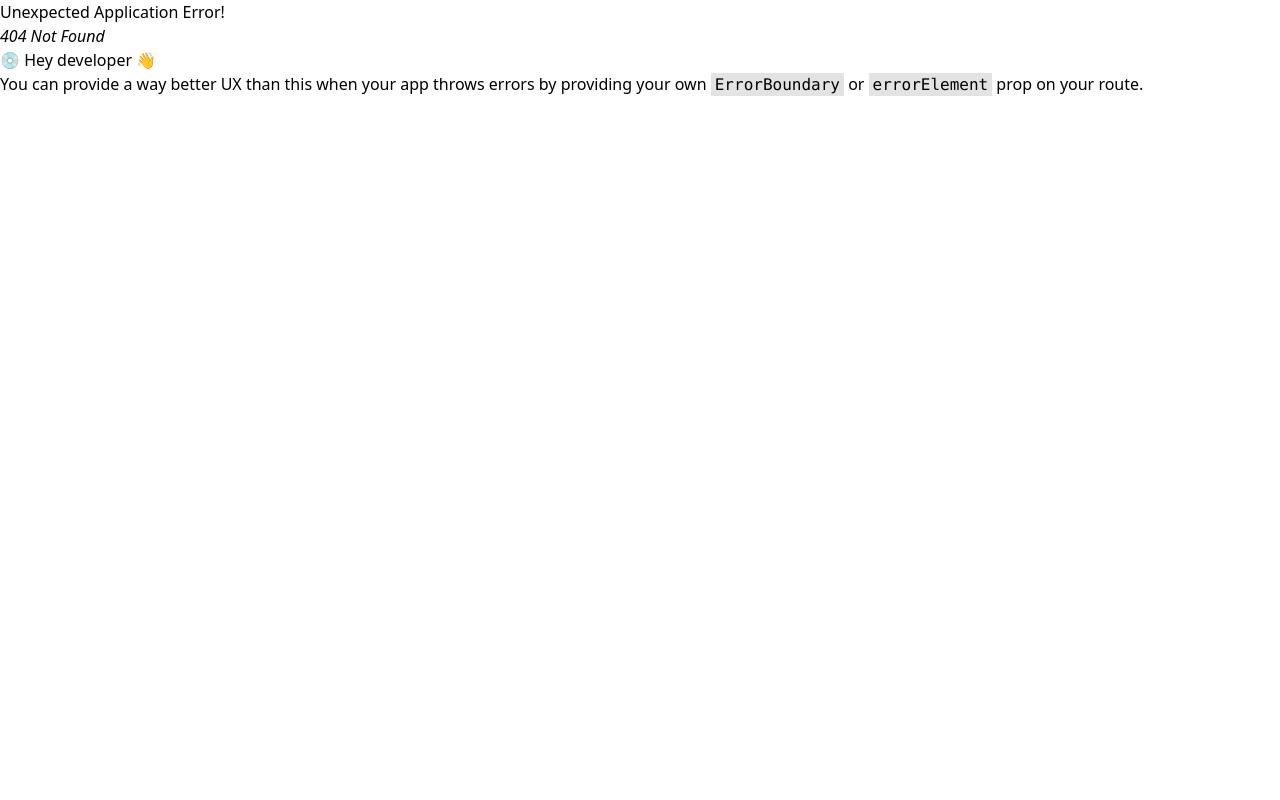
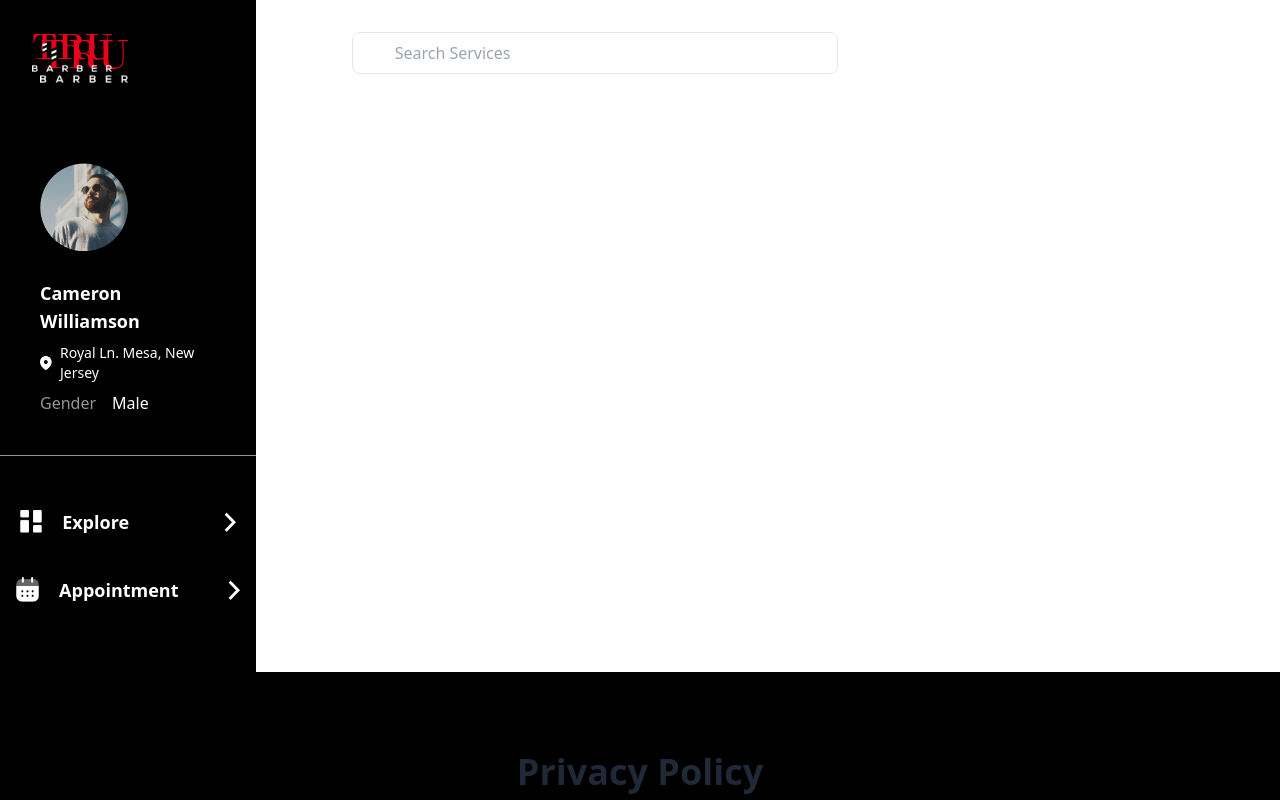
Before and after one commit to Soda-bees/trubarber-web, a React (Create React App) app: page /privacy-policy in a window 1280 px wide. Before the commit this address had no page. Shown: the top 800 px of the page. Built offline with nearby package versions, Linux system fonts and the light colour scheme.

Commit message:
privacyPolicy page is in progress

```diff
--- a/src/components/BarberSection/index.tsx
+++ b/src/components/BarberSection/index.tsx
@@ -242,7 +242,6 @@ const BarberSection = (props: Props) => {
                 </div>
               </div>
             </div>
-
             <div className="mt-2 text-center flex flex-row bg-black text-white py-2 px-4 rounded-lg w-full items-center justify-between cursor-pointer active:opacity-50">
               <div className="text-white">Book Appointment</div>
               <img src={images.arrowBtn} className="w-[4%] h-full" />
--- a/src/components/SideBar/index.tsx
+++ b/src/components/SideBar/index.tsx
@@ -1,4 +1,4 @@
-import React from "react";
+import React, { useState } from "react";
 import images from "../../services/config/images";
 import ScrollToTopLink from "../ScrollToTopLink";
 import { useLocation } from "react-router-dom";
@@ -8,14 +8,16 @@ type Props = {};
 const SideBar = (props: Props) => {
   const location = useLocation();
   const activePath = location.pathname;
+  const [onClickToggle, setOnClickToggle] = useState<boolean>(false);
 
   return (
-    <div className="sticky top-0 max-h-screen relative bg-black p-10 w-[15%] md:w-[37%] lg:w-[25%] xl:w-[20%] 2xl:w-[15%]">
-      <img src={images.truLogo} className="w-[5%] cursor-pointer" />
-      <img src={images.reviewBarber} className="w-[5%]" />
+    <div className="hidden sm:flex flex-col sticky top-0 max-h-screen relative bg-black w-[15%] py-10 md:w-[37%] lg:w-[25%] xl:w-[20%] 2xl:w-[17%]">
+      <div className="px-10 flex flex-col justify-between h-full">
+        <img src={images.truLogo} className="w-[50%] cursor-pointer" />
+        <img src={images.reviewBarber} className="w-[50%] mt-20 mb-7" />
         <div>
           <div className="font-bold text-lg text-white">Cameron Williamson</div>
-        <div className="text-sm flex flex-row items-center text-white">
+          <div className="text-sm flex flex-row items-center text-white my-2">
             <img
               src={images.Location}
               className="w-3 filter invert brightness-0 mr-2"
@@ -23,16 +25,67 @@ const SideBar = (props: Props) => {
             Royal Ln. Mesa, New Jersey
           </div>
         </div>
-      <ScrollToTopLink to='/' className={activePath === '/' ?
-                'flex flex-row items-center justify-center md:justify-start py-3 md:mx-4  cursor-pointer hover:text-white text-white px-2 rounded-md' :
-                'flex flex-row items-center justify-center md:justify-start py-3 md:mx-4  cursor-pointer hover:bg-hoverGray hover:text-white text-textGray px-2 rounded-md'}>
-                <img src={activePath === '/' ? images.appointment : images.profile}
-                    // className='w-[70%]'
-                    className='w-[90%] sm:w-[70%] md:w-7'
+        <div className="flex flex-row">
+          <div className="text-hoverGray">Gender</div>
+          <div className="text-white ml-4">Male</div>
+        </div>
+      </div>
+      <div className="w-full h-px text-white bg-hoverGray my-10" />
+      <ScrollToTopLink
+        to="/"
+        className={
+          activePath === "/"
+            ? "flex flex-row items-center justify-between p-3 mx-2 cursor-pointer hover:text-black text-black rounded-lg bg-white mb-4"
+            : "flex flex-row items-center justify-between p-3 mx-2 cursor-pointer hover:bg-hoverGray hover:text-white text-white rounded-lg mb-4"
+        }
+      >
+        <div className="text-lg font-semibold hidden md:flex">
+          <img
+            src={images.explore}
+            className={
+              activePath === "/"
+                ? "w-[18%] object-contain mr-5 filter invert dark-0"
+                : "w-[18%] object-contain mr-5"
+            }
           />
-                <div className='text-lg font-semibold ml-4 hidden md:flex'>
-                    Dashboard
+          Explore
         </div>
+        <img
+          src={images.arrowBtn}
+          className={
+            activePath === "/"
+              ? "w-3 object-contain filter invert dark-0"
+              : "w-3 object-contain"
+          }
+        />
+      </ScrollToTopLink>
+      <ScrollToTopLink
+        to="/signin"
+        className={
+          activePath === "/signin"
+            ? "flex flex-row items-center justify-between py-3 px-2 md:mx-2 cursor-pointer hover:text-black text-black rounded-lg bg-white mb-4"
+            : "flex flex-row items-center justify-between py-3 md:mx-2 cursor-pointer hover:bg-hoverGray hover:text-white text-white rounded-lg px-2 mb-4"
+        }
+      >
+        <div className="text-lg font-semibold hidden md:flex">
+          <img
+            src={images.appointment}
+            className={
+              activePath === "/signin"
+                ? "w-[13%] object-contain mr-5 filter invert dark-0"
+                : "w-[13%] object-contain mr-5"
+            }
+          />
+          Appointment
+        </div>
+        <img
+          src={images.arrowBtn}
+          className={
+            activePath === "/signin"
+              ? "w-3 object-contain filter invert dark-0"
+              : "w-3 object-contain"
+          }
+        />
       </ScrollToTopLink>
     </div>
   );
--- a/src/screens/Layout/index.tsx
+++ b/src/screens/Layout/index.tsx
@@ -14,12 +14,12 @@ const Layout = (props: Props) => {
   return (
     <div>
       <SideBar />
-      {/* {
+      {
         shouldShowHeader &&
         <Header />
       }
       <Outlet />
-      <ToastContainer /> */}
+      <ToastContainer />
     </div>
   );
 };
--- /dev/null
+++ b/src/screens/PrivacyPolicy/index.tsx
@@ -0,0 +1,97 @@
+import React from 'react'
+
+type Props = {}
+
+const PrivacyPolicy = (props: Props) => {
+  return (
+    <div className="bg-black p-6 md:p-10 lg:p-20 text-gray-800 2-full">
+      <h1 className="text-3xl md:text-4xl font-bold text-center mb-6">Privacy Policy</h1>
+      <div className="max-w-4xl mx-auto bg-white p-6 md:p-10 rounded-md shadow-md space-y-6">
+        <section>
+          <p>
+            This privacy policy applies to the Wincly app (hereby referred to as “Application”) for mobile devices that was created by Sodabees (hereby referred to as “Service Provider”) as a Free service. This service is intended for use “AS IS”.
+          </p>
+        </section>
+
+        <section>
+          <h2 className="text-2xl font-semibold">Information Collection and Use</h2>
+          <p>
+            The Application collects information when you download and use it. This information may include information such as:
+          </p>
+          <ul className="list-disc ml-6 space-y-2">
+            <li>Your device’s Internet Protocol address (e.g. IP address)</li>
+            <li>The pages of the Application that you visit, the time and date of your visit, the time spent on those pages</li>
+            <li>The time spent on the Application</li>
+            <li>The operating system you use on your mobile device</li>
+          </ul>
+          <p>
+            The Application collects your device’s location to provide features like personalized content, relevant recommendations, and location-based services. Aggregated and anonymized location data helps the Service Provider to analyze user behavior, identify trends, and improve the Application’s performance.
+          </p>
+        </section>
+
+        <section>
+          <h2 className="text-2xl font-semibold">Third-Party Services</h2>
+          <p>
+            The Service Provider may periodically transmit anonymized location data to external services. Below are the links to the Privacy Policy of the third-party service providers used by the Application:
+          </p>
+          <ul className="list-disc ml-6 space-y-2">
+            <li><a href="https://policies.google.com/privacy" target="_blank" rel="noopener noreferrer" className="text-blue-500 underline">Google Play Services</a></li>
+            <li><a href="https://firebase.google.com/policies/analytics" target="_blank" rel="noopener noreferrer" className="text-blue-500 underline">Google Analytics for Firebase</a></li>
+            <li><a href="https://firebase.google.com/support/privacy" target="_blank" rel="noopener noreferrer" className="text-blue-500 underline">Firebase Crashlytics</a></li>
+          </ul>
+        </section>
+
+        <section>
+          <h2 className="text-2xl font-semibold">Opt-Out Rights</h2>
+          <p>
+            You can stop all collection of information by the Application easily by uninstalling it.
+          </p>
+        </section>
+
+        <section>
+          <h2 className="text-2xl font-semibold">Data Retention Policy</h2>
+          <p>
+            The Service Provider will retain User Provided data for as long as you use the Application and for a reasonable time thereafter. To delete User Provided Data, please contact <a href="mailto:brian@simationstudios.com" className="text-blue-500 underline">brian@simationstudios.com</a>.
+          </p>
+        </section>
+
+        <section>
+          <h2 className="text-2xl font-semibold">Children</h2>
+          <p>
+            The Application does not knowingly collect personally identifiable information from children under 13 years of age. If you are a parent or guardian and you are aware that your child has provided us with personal information, please contact us.
+          </p>
+        </section>
+
+        <section>
+          <h2 className="text-2xl font-semibold">Security</h2>
+          <p>
+            The Service Provider is concerned about safeguarding the confidentiality of your information and has implemented safeguards to protect the information collected.
+          </p>
+        </section>
+
+        <section>
+          <h2 className="text-2xl font-semibold">Changes</h2>
+          <p>
+            This Privacy Policy may be updated periodically. You are advised to consult this Privacy Policy regularly for any changes.
+          </p>
+        </section>
+
+        <section>
+          <h2 className="text-2xl font-semibold">Your Consent</h2>
+          <p>
+            By using the Application, you consent to the processing of your information as set forth in this Privacy Policy now and as amended by us.
+          </p>
+        </section>
+
+        <section>
+          <h2 className="text-2xl font-semibold">Contact Us</h2>
+          <p>
+            If you have any questions regarding privacy while using the Application, please contact us via email at <a href="mailto:brian@simationstudios.com" className="text-blue-500 underline">brian@simationstudios.com</a>.
+          </p>
+        </section>
+      </div>
+    </div>
+  )
+}
+
+export default PrivacyPolicy
--- a/src/services/config/router.tsx
+++ b/src/services/config/router.tsx
@@ -42,6 +42,7 @@ import Signup from "../../Screens/Signup";
 import CreateUserProfile from "../../Screens/CreateUserProfile";
 import CreateBarberProfile from "../../Screens/CreateBarberProfile";
 import BarberDashboard from "../../Screens/BarberDashboard";
+import PrivacyPolicy from "../../Screens/PrivacyPolicy";
 
 // Component to set up routing
 const Routing = () => {
@@ -66,6 +67,7 @@ const Routing = () => {
                 { path: '/signin', element: <Signin /> },
                 { path: '/signup', element: <Signup /> },
                 { path: '/create-user-profile', element: <CreateUserProfile /> },
+                { path: '/privacy-policy', element: <PrivacyPolicy /> },
                 { path: '/create-barber-profile', element: <CreateBarberProfile /> },
                 { path: '/barber-dashboard', element: <ProtectedRoute Component={BarberDashboard} /> },
             ]
```
Lines whose indentation alone changed are shown as unchanged.
